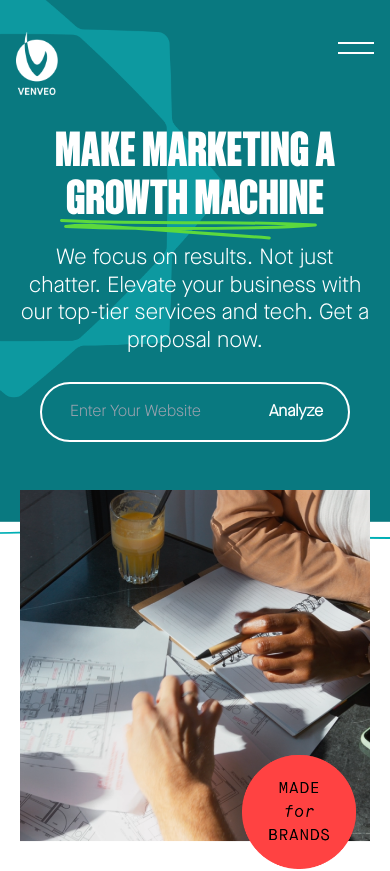
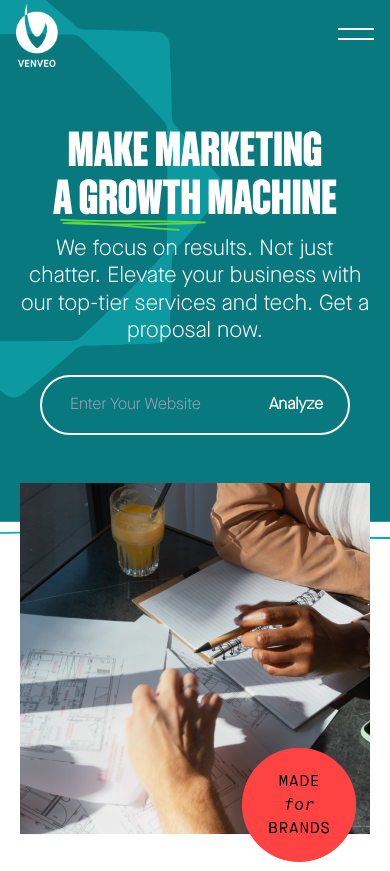
Before and after one commit to sonambishnoi550/Venveo-page, a React (Create React App) app: page / in a window 390 px wide. Shown: the top 871 px of the page. Built offline with nearby package versions, Linux system fonts and the light colour scheme.

Commit message:
font size

```diff
--- a/src/components/Header.jsx
+++ b/src/components/Header.jsx
@@ -16,7 +16,7 @@ const Header = () => {
                     <a href="/"><img
                         src="./assets/png/header-logo.png"
                         alt="venveo-logo-img"
-                        className="w-[59px] max-sm:w-[42px] md:h-[90px] mt-12 max-md:mt-8"
+                        className="w-[59px] max-sm:w-[42px] md:h-[90px] mt-12 max-md:mt-8 max-sm:mt-1"
                     /></a>
                     <button
                         className="flex flex-col gap-2 cursor-pointer lg:hidden relative z-20"
--- a/src/components/Hero.jsx
+++ b/src/components/Hero.jsx
@@ -7,10 +7,10 @@ const Hero = () => {
             <Header />
             <div className="container">
                 <h1 className='pt-[79px] max-sm:pt-[43px] text-custom-9xl xl:leading-[104px] max-xl:text-custom-8xl !font-bold leading-[97%] max-md:text-5xl uppercase sohne text-white max-w-[822px] mx-auto text-center'>Make marketing
-                    <span className='lg:block'></span>     a growth machine</h1>
-                <img className='ml-[273px] max-xl:ml-[200px] max-sm:ml-10 pointer-events-none' src="./assets/svg/green-line.svg" alt="line" />
+                    <span className='block'></span>     a growth machine</h1>
+                <img className='ml-[273px] max-xl:ml-[200px] max-sm:ml-10 pointer-events-none max-sm:max-w-[146px]' src="./assets/svg/green-line.svg" alt="line" />
                 <p className='pt-3 max-md:pt-1 text-white  max-w-[656px] mx-auto text-center max-sm:text-custom-2xl text-2xl leading-custom-lg'>We focus on results. Not just chatter. Elevate your business with our top-tier services and tech. Get a proposal now.</p>
-                <form  className="border-2 border-white mt-7 text-white rounded-[50px] text-center py-4 sm:py-5 px-7 flex max-w-[448px] sm:mx-auto mx-5 justify-between">
+                <form  className="border-2 border-white mt-[30px] text-white rounded-[50px] text-center py-4 sm:py-5 px-7 flex max-w-[448px] sm:mx-auto mx-5 justify-between">
                     <input
                         id="email"
                         type="text"
```
